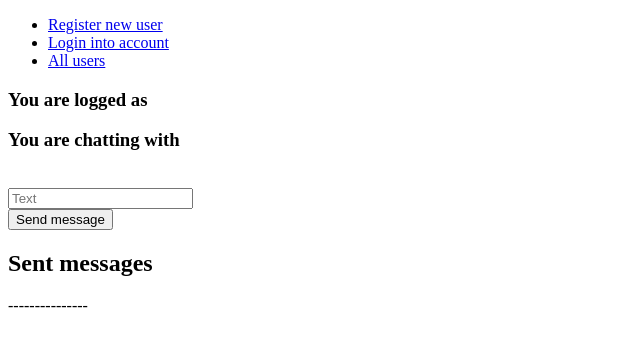
After one commit to andriydread/fredgram, a Flask app: template templates/message.html in a window 1280 px wide. The commit adds this page. Shown: the top 347 px of the page, without its empty margins (0-640 px from the left). Run offline with Flask 2, Linux system fonts and the light colour scheme; the template is opened without the code that fills it, so the values that code supplies are empty; some libraries are stand-ins or nearby versions.

Commit message:
Modified texting system

```diff
--- a/app.py
+++ b/app.py
@@ -1,3 +1,4 @@
+from shutil import unregister_unpack_format
 from flask import Flask, render_template, request, redirect
 import os
 import psycopg2
@@ -91,6 +92,7 @@ def postgres_profiles(method, login=None, password=None, id=None):
 
 
 
+
 # Func to connect to SESSIONS table
 
 def postgres_sessions(method, id=None, token=None):
@@ -116,7 +118,6 @@ def postgres_sessions(method, id=None, token=None):
             return cursor.fetchone()
 
 
-
     except Exception as ex:
         print('Error occured', ex)
 
@@ -127,22 +128,23 @@ def postgres_sessions(method, id=None, token=None):
 
 
 
+
 # Func to connect to messages table
 
-def postgres_messages(method, user_id_to=None, user_id_from=None, text=None):
+def postgres_messages(method, user_id_to=None, user_id_from=None, text=None, token=None):
     psql = psycopg2.connect(host=os.environ['POST_HOST'], user=os.environ['POST_USER'], password=os.environ['POST_PASSWORD'], database=os.environ['POST_DB'])
     try:
         psql.autocommit = True
         cursor = psql.cursor()
 
         cursor.execute(
-            """CREATE TABLE IF NOT EXISTS message(id SERIAL PRIMARY KEY, user_id_from BIGINT NOT NULL, user_id_to BIGINT NOT NULL, text TEXT);"""
+            """CREATE TABLE IF NOT EXISTS message(id SERIAL PRIMARY KEY, user_id_from BIGINT NOT NULL, user_id_to BIGINT NOT NULL, text TEXT, token varchar(50));"""
         )
 
 
         if method == 'send_text':
             cursor.execute(
-                """INSERT INTO message(user_id_from, user_id_to, text) VALUES(%s, %s, %s);""", (user_id_from, user_id_to, text,)
+                """INSERT INTO message(user_id_from, user_id_to, text, token) VALUES(%s, %s, %s, %s);""", (user_id_from, user_id_to, text, token)
             )
 
         elif method == 'get_received_messages':
@@ -156,6 +158,66 @@ def postgres_messages(method, user_id_to=None, user_id_from=None, text=None):
                 """SELECT * FROM message WHERE user_id_from=%s;""", (user_id_from,)
             )
             return cursor.fetchall()
+
+        elif method == 'get_messages_by_token':
+            cursor.execute(
+                """SELECT * FROM message WHERE token=%s;""", (token,)
+            )
+            return cursor.fetchall()
+
+
+    except Exception as ex:
+        print('Error occured', ex)
+
+    finally:
+        if psql:
+            cursor.close()
+            psql.close()
+
+
+
+
+# Func to connect to tokens for messages table
+
+def postgres_chats_tokens(method, user_id_1=None, user_id_2=None):
+    psql = psycopg2.connect(host=os.environ['POST_HOST'], user=os.environ['POST_USER'], password=os.environ['POST_PASSWORD'], database=os.environ['POST_DB'])
+    try:
+        psql.autocommit = True
+        cursor = psql.cursor()
+
+        cursor.execute(
+            """CREATE TABLE IF NOT EXISTS chat_tokens(id SERIAL PRIMARY KEY, user_id_1 BIGINT NOT NULL, user_id_2 BIGINT NOT NULL, token varchar(50));"""
+        )
+
+        user_1 = user_id_1
+        user_2 = user_id_2
+
+        if user_id_2 < user_id_1:
+            user_1 = user_id_2
+            user_2 = user_id_1
+        else:
+            pass
+
+        if method == 'create_chat_token':
+            cursor.execute(
+                """SELECT * from chat_tokens WHERE user_id_1=%s AND user_id_2=%s;""", (user_1, user_2, )
+            )
+            result = cursor.fetchone()
+            if result == None:
+                cursor.execute(
+                    """INSERT INTO chat_tokens(user_id_1, user_id_2, token) VALUES(%s, %s, %s);""", (user_1, user_2, secrets.token_hex(10))
+                )
+            else:
+                return True
+
+
+        if method == 'get_token':
+            cursor.execute(
+                """SELECT token from chat_tokens WHERE user_id_1=%s AND user_id_2=%s;""", (user_1, user_2, )
+            )
+            return cursor.fetchone()
+
+
 
 
     except Exception as ex:
@@ -225,7 +287,7 @@ def login():
 def index():
     if validate_user() != None:
 
-        return render_template('index.html', users=postgres_profiles('find_all_users'))
+        return render_template('index.html', users=postgres_profiles('find_all_users'), user=postgres_profiles('what_user', id=validate_user()))
 
     return redirect('login.html')
 
@@ -233,32 +295,71 @@ def index():
 
 
 
-# Route to send and view messages
+# # Route to send and view messages
 
-@app.route('/text.html')
-def view():
+# @app.route('/text.html')
+# def view():
+#     if validate_user() != None:
+
+#         sent_messages = postgres_messages('get_sent_messages', user_id_from=validate_user())
+#         received_messages = postgres_messages('get_received_messages', user_id_to=validate_user())
+#         all_messages = sent_messages + received_messages
+#         return render_template('text.html', user=postgres_profiles('what_user', id=validate_user()), messages=do_stuff_with_messages(all_messages))
+
+#     return redirect('/login.html')
+
+
+# @app.route('/send_text', methods=['POST'])
+# def text_send():
+#     if validate_user() != None:
+
+#         to_whom_id = postgres_profiles('get_user_id', request.form['to'])
+#         postgres_messages('send_text', user_id_from=validate_user(), user_id_to=to_whom_id, text=request.form['text'])
+#         return redirect('/text.html')
+
+#     return redirect('/login.html')
+
+
+
+
+# Route to pick user to start chating
+
+@app.route('/pick_user', methods=['POST'])
+def pick_user():
     if validate_user() != None:
 
-        sent_messages = postgres_messages('get_sent_messages', user_id_from=validate_user())
-        received_messages = postgres_messages('get_received_messages', user_id_to=validate_user())
-        all_messages = sent_messages + received_messages
-        return render_template('text.html', user=postgres_profiles('what_user', id=validate_user()), messages=do_stuff_with_messages(all_messages))
+        user_to_id = int(request.form['user_to_id'])
+        user_from_id = validate_user()
 
-    return redirect('/login.html')
+        postgres_chats_tokens('create_chat_token', user_id_1=user_from_id, user_id_2=user_to_id)
+        token = postgres_chats_tokens('get_token', user_id_1=user_from_id, user_id_2=user_to_id)
 
+        all_messages = postgres_messages('get_messages_by_token', token=token[0])
 
-@app.route('/send_text', methods=['POST'])
-def text_send():
-    if validate_user() != None:
-
-        to_whom_id = postgres_profiles('get_user_id', request.form['to'])
-        postgres_messages('send_text', user_id_from=validate_user(), user_id_to=to_whom_id, text=request.form['text'])
-        return redirect('/text.html')
+        return render_template('message.html', user=postgres_profiles('what_user', id=user_from_id), user_to=postgres_profiles('what_user', id=user_to_id), messages=do_stuff_with_messages(all_messages))
 
     return redirect('/login.html')
 
 
 
+@app.route('/send_message', methods=['POST'])
+def send_message():
+    if validate_user() != None:
+
+        user_from_id = validate_user()
+        user_to_id = postgres_profiles('get_user_id', request.form['to'])
+
+        token = postgres_chats_tokens('get_token', user_id_1=user_from_id, user_id_2=user_to_id[0])
+
+        postgres_messages('send_text', token=token, user_id_to=user_to_id[0], user_id_from=validate_user(), text=request.form['text'])
+
+        all_messages = postgres_messages('get_messages_by_token', token=token[0])
+
+        return render_template('message.html', user=postgres_profiles('what_user', id=user_from_id), user_to=postgres_profiles('what_user', id=user_to_id), messages=do_stuff_with_messages(all_messages))
+
+    return redirect('/login.html')
+
+
 
 if __name__ == '__main__':
     app.run(debug=True)
--- a/templates/base.html
+++ b/templates/base.html
@@ -11,7 +11,6 @@
         <li><a href="/register.html">Register new user</a></li>
         <li><a href="/login.html">Login into account</a></li>
         <li><a href="/">All users</a></li>
-        <li><a href="/text.html">Messages</a></li>
     </ul>
 
 
--- /dev/null
+++ b/templates/message.html
@@ -0,0 +1,26 @@
+{% extends 'base.html' %}
+
+    {% block body %}
+
+        <h3>You are logged as {{user[0]}}</h3>
+        <h3>You are chatting with {{user_to[0]}}</h3>
+
+        <form action="/send_message" method="POST">
+            <input type="text" name="to" value="{{user_to[0]}}" readonly="True" hidden='True'>
+            <br>
+            <input type="text" name="text" placeholder="Text">
+            <br>
+            <input type="submit" value="Send message">
+        </form>
+
+        <h2>Sent messages</h2>
+        <p>---------------</p>
+        {% for message in messages %}
+
+        <h4>Message from {{ message[1] }}</h4>
+        <p>{{ message[3] }}</p>
+
+        <p>---------------</p>
+        {% endfor %}
+
+    {% endblock %}
```
Also changed, not shown: templates/index.html (+8 -2 lines).
